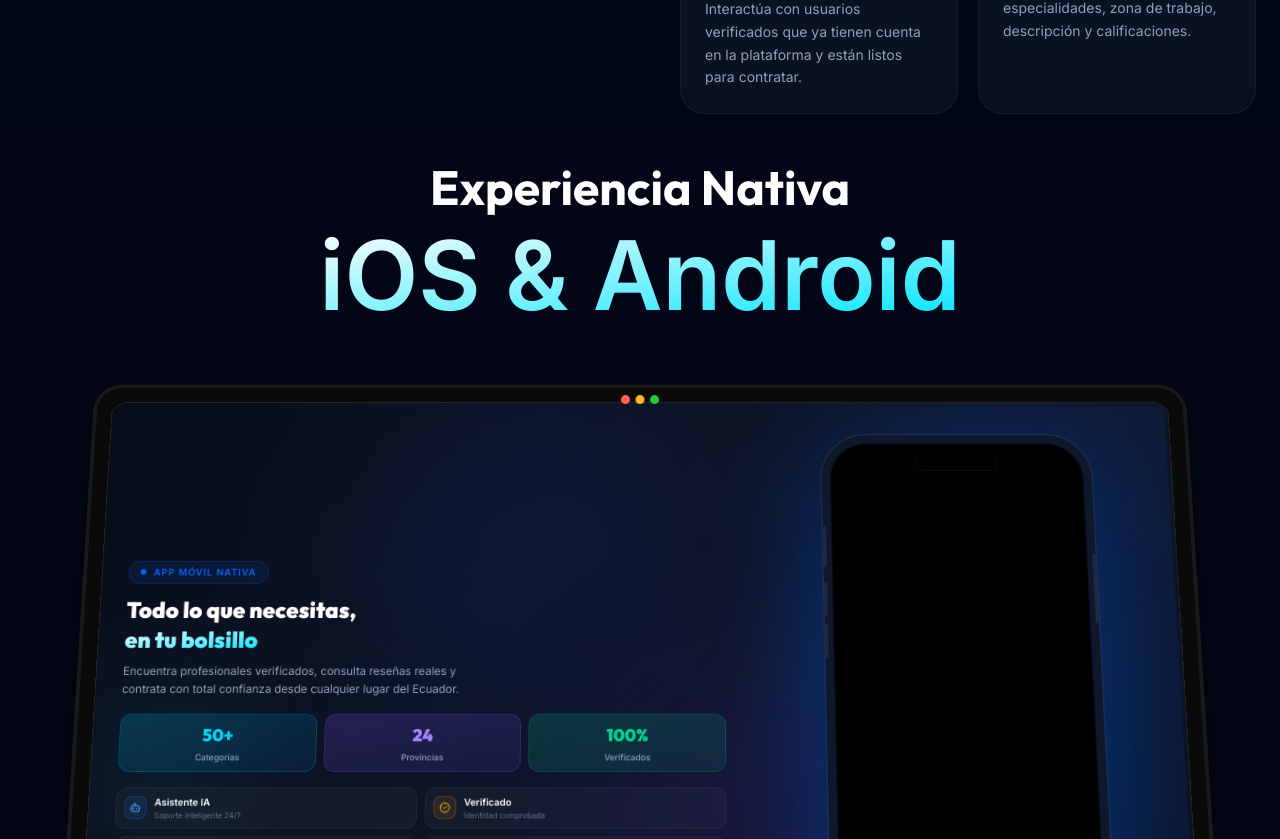
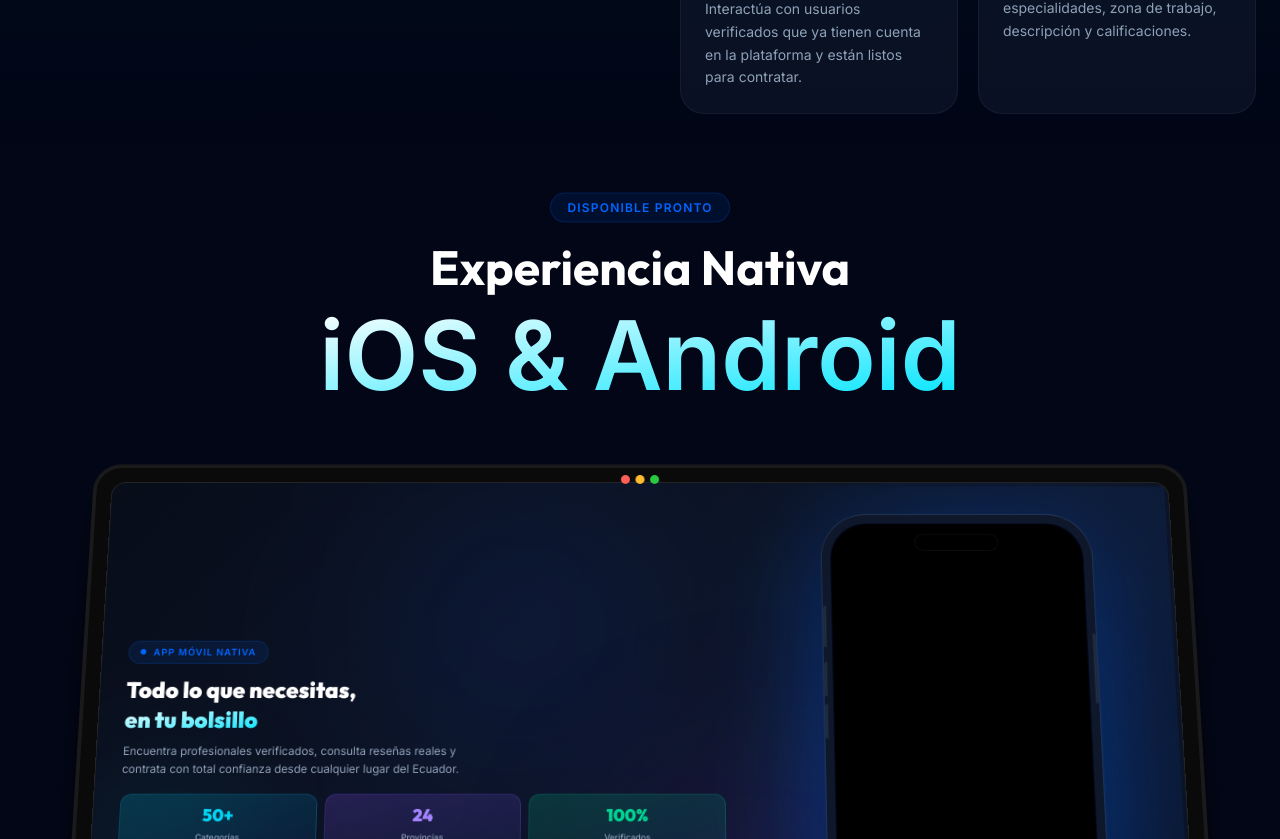
Before and after one commit to josueps15/conexionserviciosecuador, a React (Vite) app: page / in a window 1280 px wide. Shown: the part 4801-5640 px from the top of the page. Built offline with nearby package versions, Linux system fonts and the light colour scheme.

Commit message:
UI: Add pt-32 to ContainerScroll section to prevent title clipping

```diff
--- a/src/App.tsx
+++ b/src/App.tsx
@@ -526,7 +526,7 @@
                 </section>
 
                 {/* ── APP SHOWCASE (ContainerScroll) ── */}
-                <section className="py-12 relative bg-transparent overflow-hidden">
+                <section className="pt-32 pb-12 relative bg-transparent overflow-hidden">
                     <ContainerScroll
                         titleComponent={
                             <div className="flex flex-col items-center">
```
